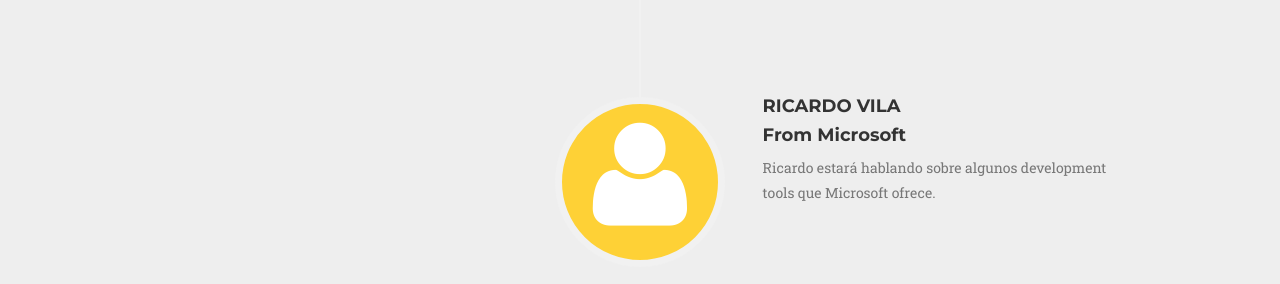
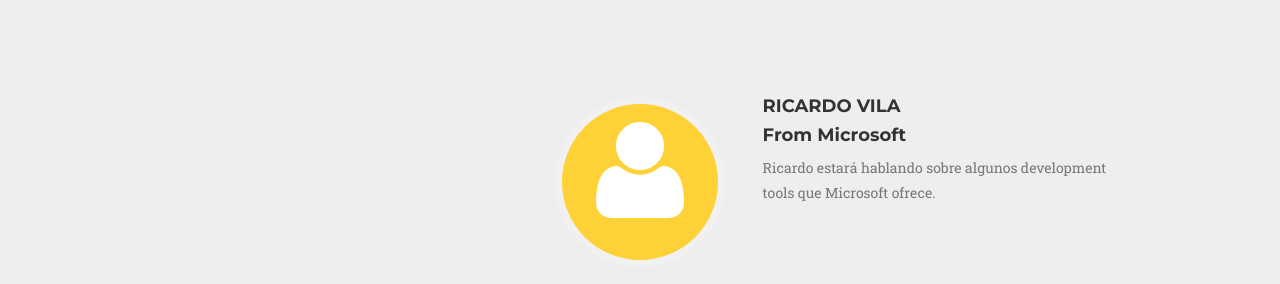
Before and after one commit to idea-platform/idea-platform.github.io, a website: page index.html in a window 1280 px wide. Shown: the part 2398-2682 px from the top of the page. Drawn offline with nearby package versions, Linux system fonts and the light colour scheme; a web font is replaced by a local one.

Commit message:
Update index.html

```diff
--- a/index.html
+++ b/index.html
@@ -196,7 +196,7 @@
                         <li class="timeline-inverted">
                             <div class="timeline-image">
 
-                                <i style="font-size: 120px; margin-top: 10px;" class="fa fa-user"></i>
+                                <i style="font-size: 800%; margin-top: 10px;" class="fa fa-user"></i>
                             </div>
                             <div class="timeline-panel">
                                 <div class="timeline-heading">
```
